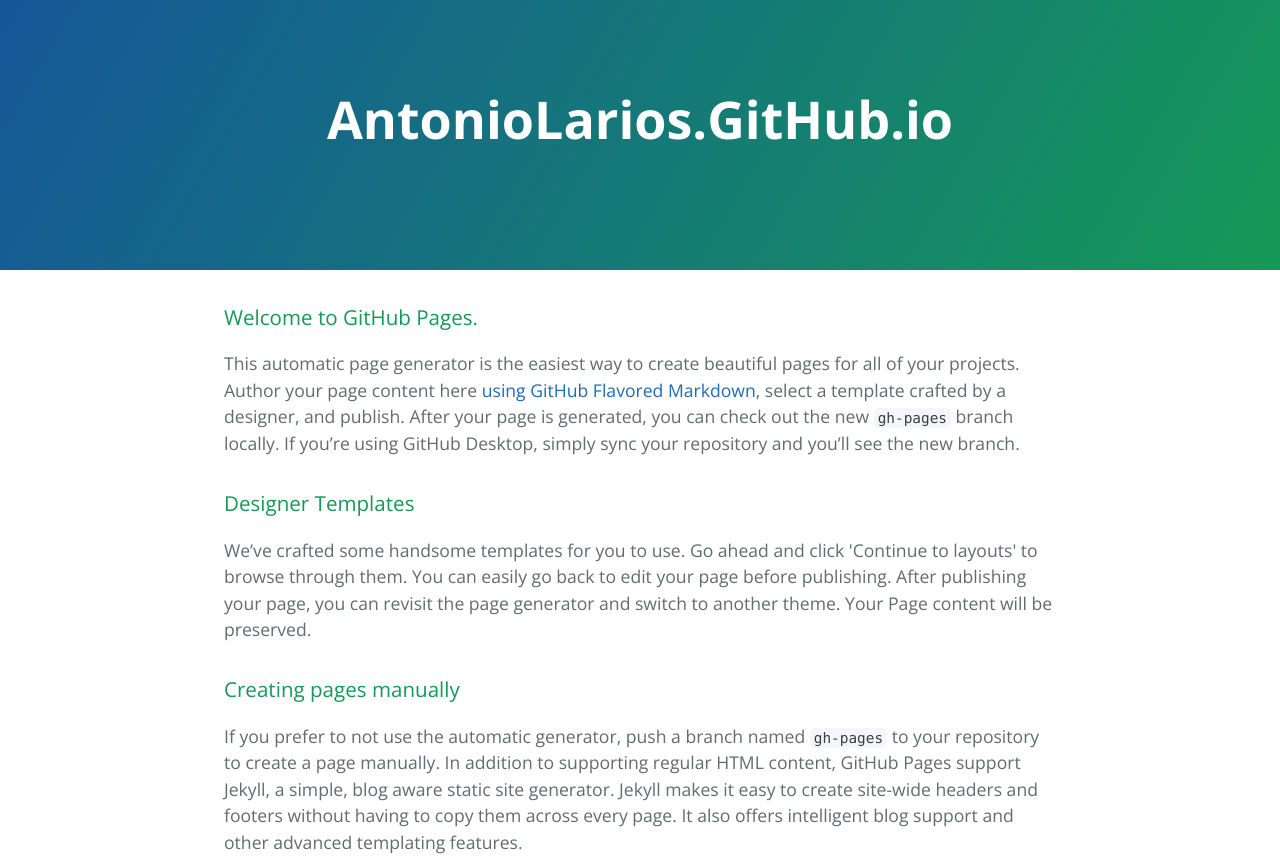
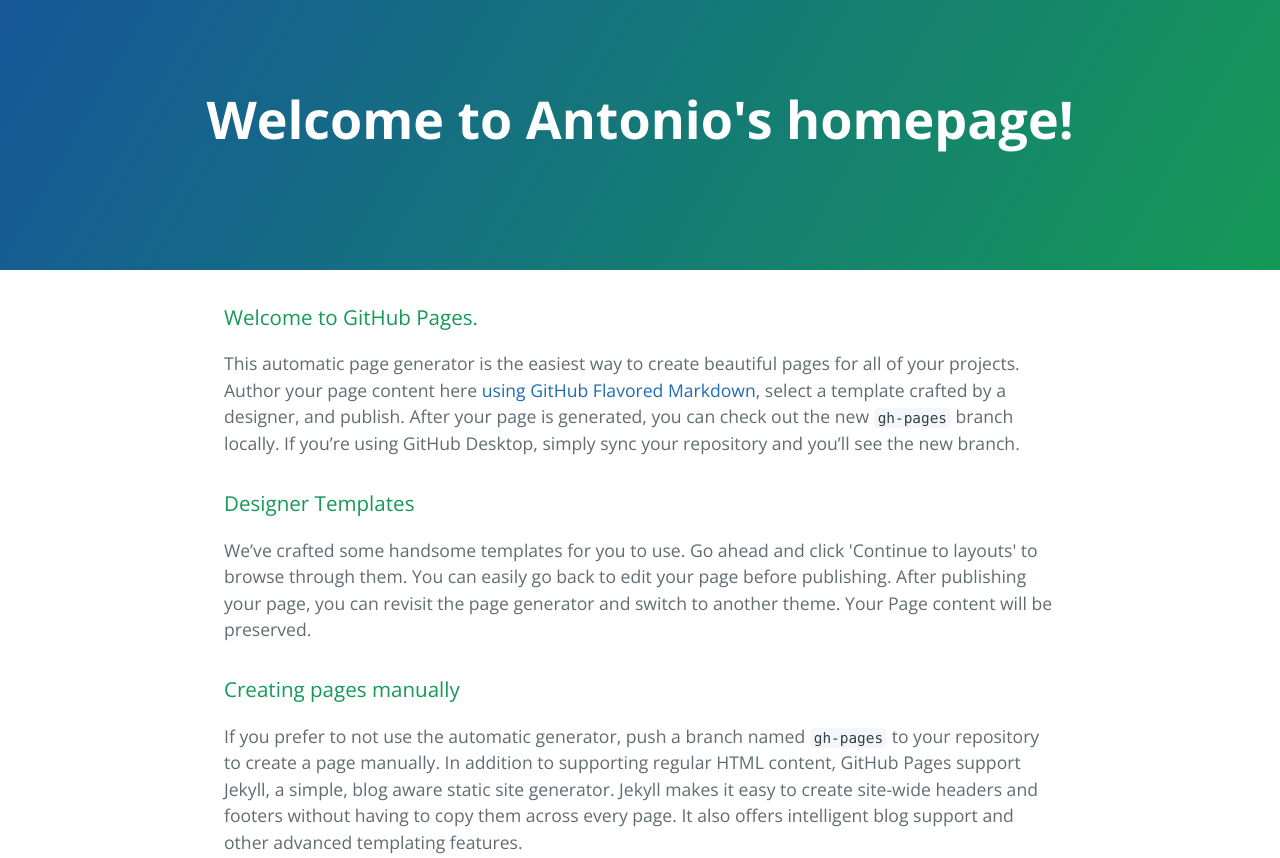
Before and after one commit to antoniolarios/antoniolarios.github.io, a plain HTML site: page index.html in a window 1280 px wide. Shown: the top 858 px of the page. Drawn offline with nearby package versions, Linux system fonts and the light colour scheme.

Commit message:
Update index.html

```diff
--- a/index.html
+++ b/index.html
@@ -11,7 +11,7 @@
   </head>
   <body>
     <section class="page-header">
-      <h1 class="project-name">AntonioLarios.GitHub.io</h1>
+      <h1 class="project-name">Welcome to Antonio's homepage!</h1>
       <h2 class="project-tagline"></h2>
     </section>
 
```
